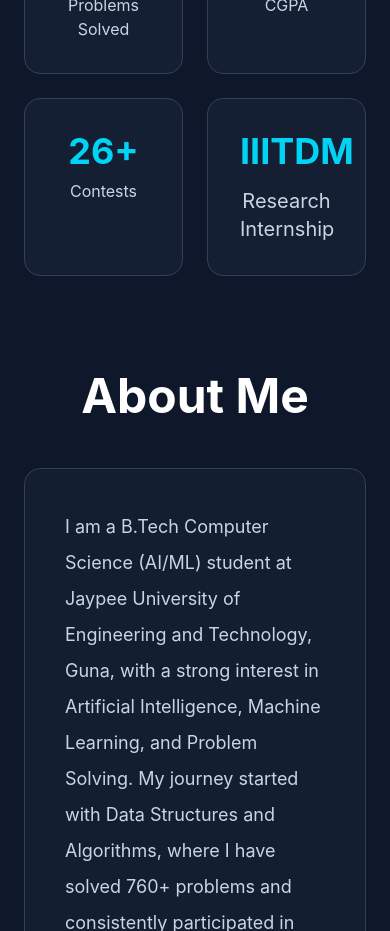
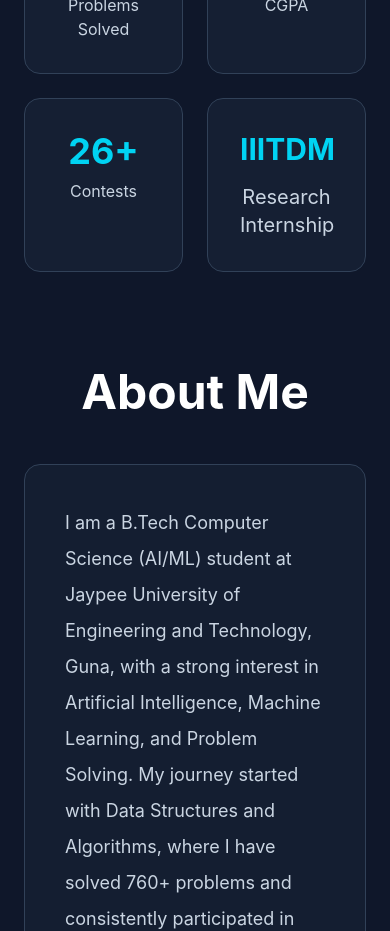
Before and after one commit to Girjendra/girjendra-portfolio, a React app: page / in a window 390 px wide. Shown: the part 1140-2071 px from the top of the page. Built offline with nearby package versions, Linux system fonts and the light colour scheme; the HTML template or start-up script is replaced by a standard one.

Commit message:
Fix mobile overflow in internship stat card

```diff
--- a/src/components/Hero.jsx
+++ b/src/components/Hero.jsx
@@ -125,7 +125,7 @@ function Hero() {
             >
               <h3 className="text-4xl font-bold text-cyan-400"></h3>
               <div className="text-center">
-                <h3 className="text-4xl font-bold text-cyan-400 mb-4">
+                <h3 className="text-3xl font-bold text-cyan-400 mb-4">
                   IIITDM
                 </h3>
 
```
